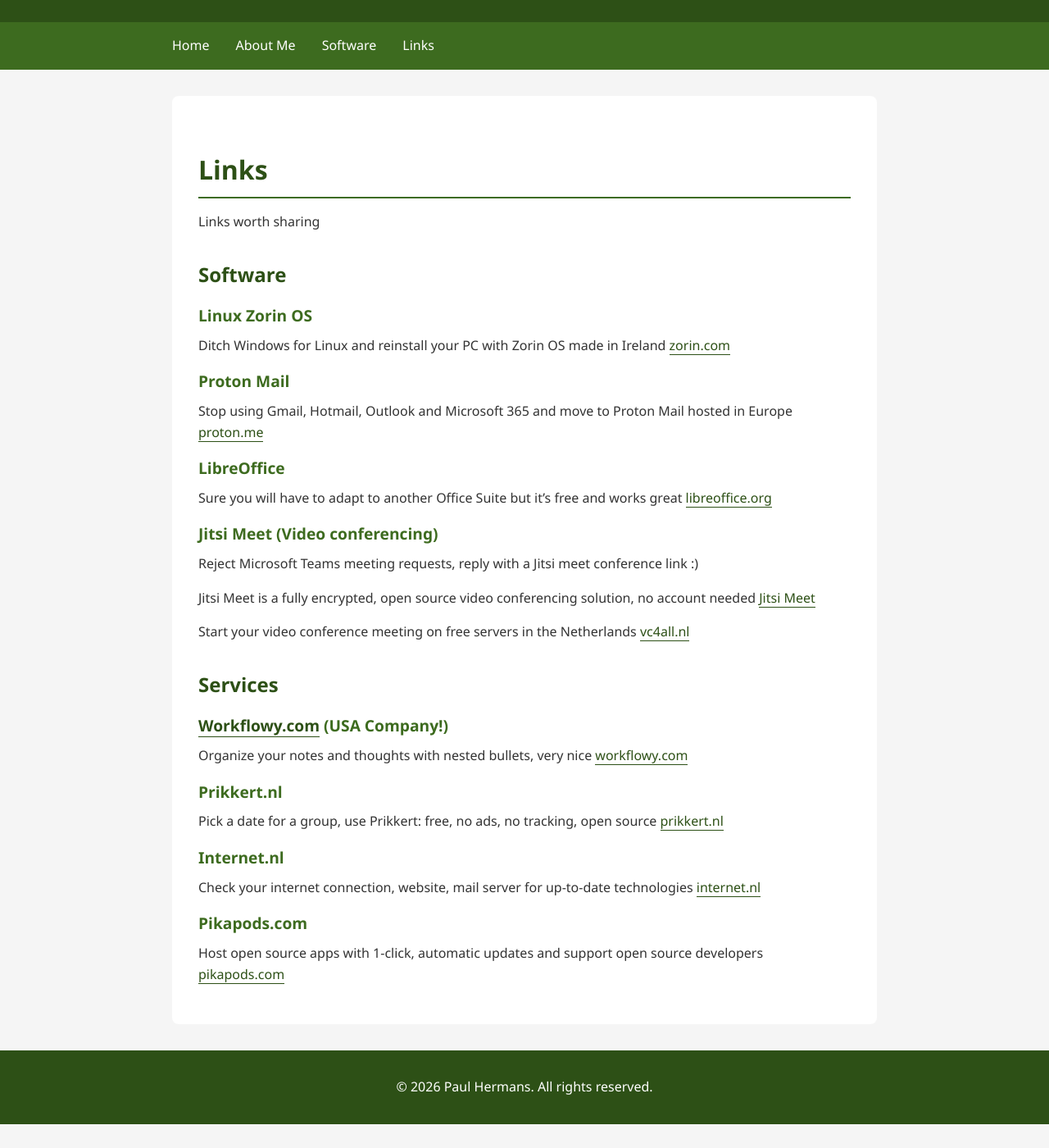
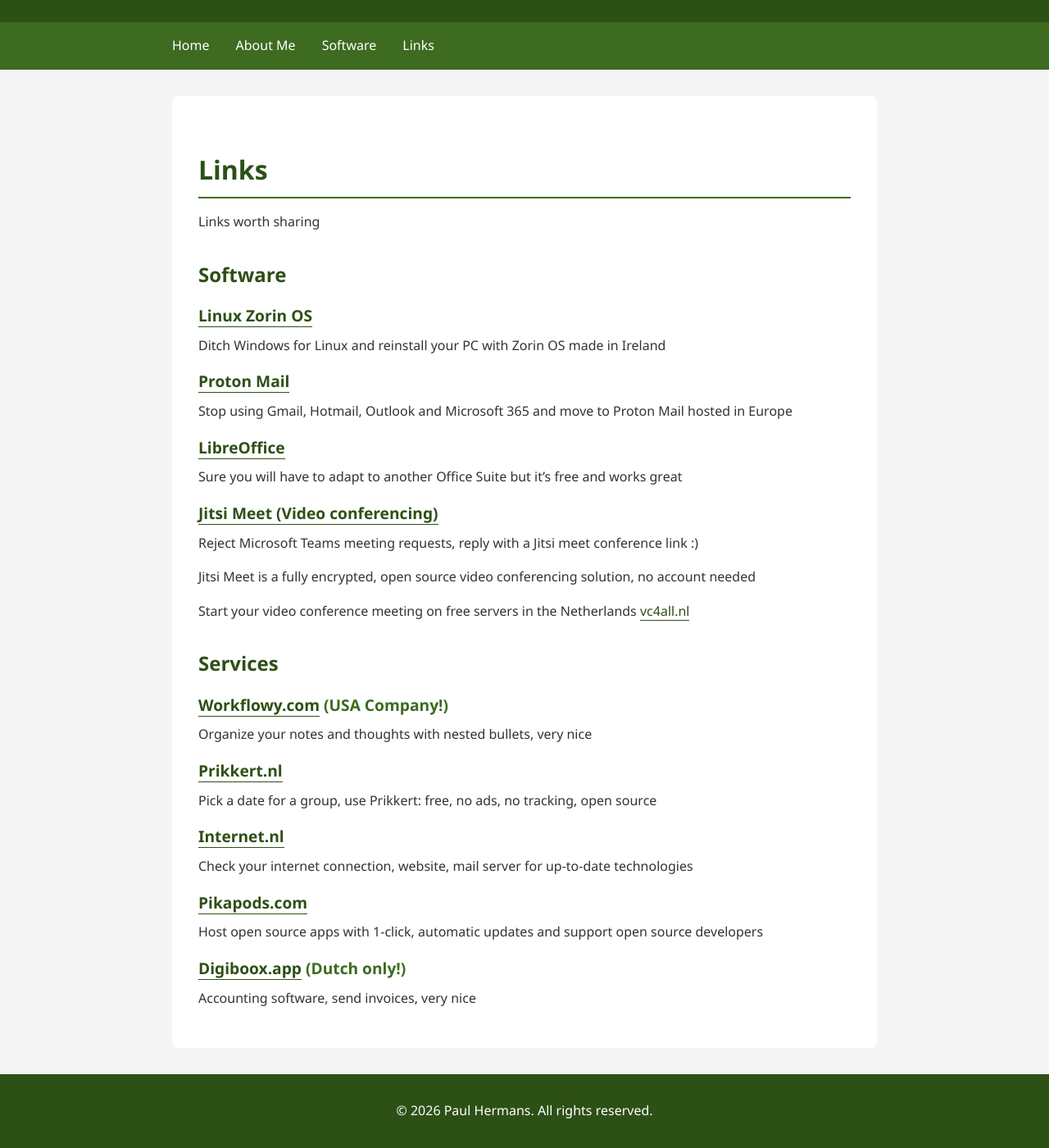
Before and after one commit to paulhermanseu/paulhermans.eu, a Jekyll site: the page built from links.md, in a window 1280 px wide and 1400 px high, scrolled down 137 px. Shown: the whole window at 82% size. Built offline with Jekyll 4.4.1, drawn with Linux system fonts in a browser that asks for light colours; nearby versions of some CDN libraries; before the commit the page ends 1508 px from its top, so only the background shows below that.

Commit message:
Update links.md

```diff
--- a/links.md
+++ b/links.md
@@ -9,23 +9,23 @@
 
 ## Software
 
-### Linux Zorin OS
+### [Linux Zorin OS](https://zorin.com/)
 
-Ditch Windows for Linux and reinstall your PC with Zorin OS made in Ireland [zorin.com](https://zorin.com/)
+Ditch Windows for Linux and reinstall your PC with Zorin OS made in Ireland
 
-### Proton Mail
+### [Proton Mail](https://proton.me/)
 
-Stop using Gmail, Hotmail, Outlook and Microsoft 365 and move to Proton Mail hosted in Europe [proton.me](https://proton.me/)
+Stop using Gmail, Hotmail, Outlook and Microsoft 365 and move to Proton Mail hosted in Europe
 
-### LibreOffice
+### [LibreOffice](https://libreoffice.org/)
 
-Sure you will have to adapt to another Office Suite but it's free and works great [libreoffice.org](https://libreoffice.org/)
+Sure you will have to adapt to another Office Suite but it's free and works great
 
-### Jitsi Meet (Video conferencing)
+### [Jitsi Meet (Video conferencing)](https://jitsi.org/jitsi-meet/)
 
 Reject Microsoft Teams meeting requests, reply with a Jitsi meet conference link :)
 
-Jitsi Meet is a fully encrypted, open source video conferencing solution, no account needed [Jitsi Meet](https://jitsi.org/jitsi-meet/)
+Jitsi Meet is a fully encrypted, open source video conferencing solution, no account needed
 
 Start your video conference meeting on free servers in the Netherlands [vc4all.nl](https://vc4all.nl/)
 
@@ -33,16 +33,20 @@
 
 ### [Workflowy.com](https://workflowy.com/) (USA  Company!)
 
-Organize your notes and thoughts with nested bullets, very nice [workflowy.com](https://workflowy.com/)
+Organize your notes and thoughts with nested bullets, very nice
 
-### Prikkert.nl
+### [Prikkert.nl](https://prikkert.nl/)
 
-Pick a date for a group, use Prikkert: free, no ads, no tracking, open source [prikkert.nl](https://prikkert.nl/)
+Pick a date for a group, use Prikkert: free, no ads, no tracking, open source
 
-### Internet.nl
+### [Internet.nl](https://internet.nl/)
 
-Check your internet connection, website, mail server for up-to-date technologies [internet.nl](https://internet.nl/)
+Check your internet connection, website, mail server for up-to-date technologies
 
-### Pikapods.com
+### [Pikapods.com](https://www.pikapods.com/)
 
-Host open source apps with 1-click, automatic updates and support open source developers [pikapods.com](https://www.pikapods.com/)
+Host open source apps with 1-click, automatic updates and support open source developers
+
+### [Digiboox.app](https://www.digiboox.app/) (Dutch only!)
+
+Accounting software, send invoices, very nice
```
